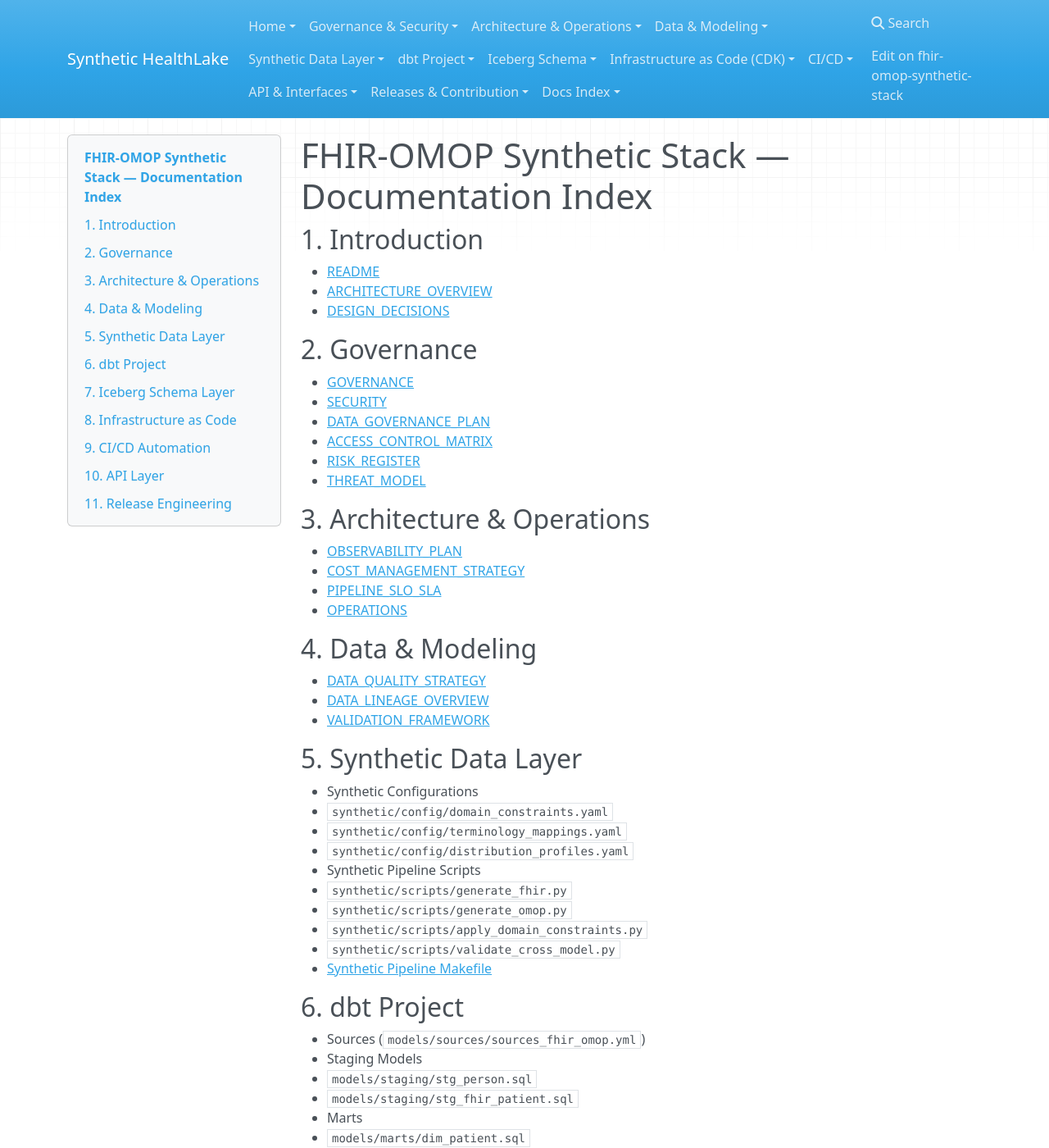
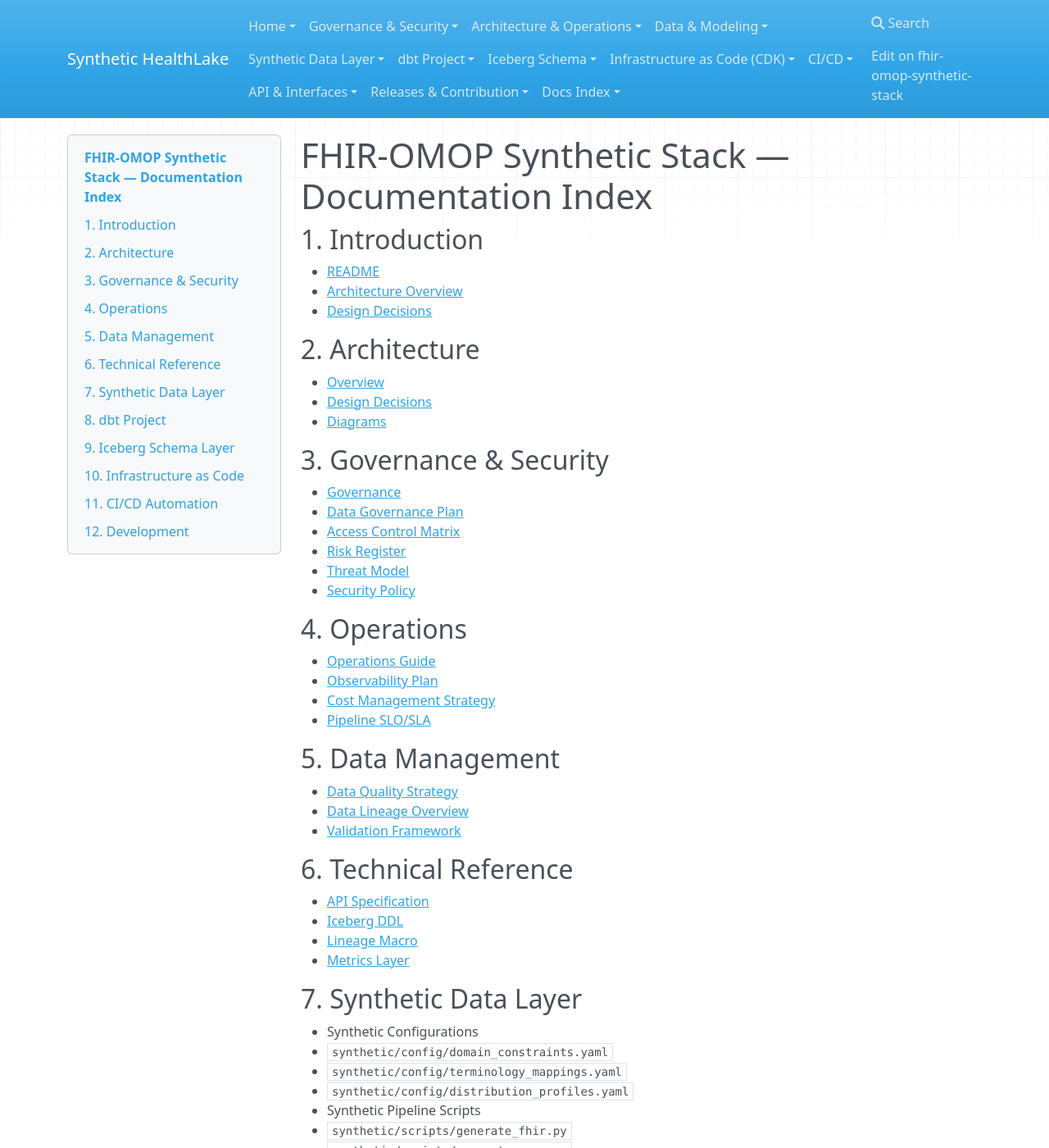
Before and after one commit to robandrewford/synthetic-healthlake, an MkDocs documentation site: the page built from docs/index.md, in a window 1280 px wide and 1400 px high. Shown: the whole window at 82% size. Built offline with MkDocs 1.6.1, drawn with Linux system fonts in a browser that asks for light colours; nearby versions of some CDN libraries; some of the changed text lies outside the part shown.

```diff
--- a/docs/index.md
+++ b/docs/index.md
@@ -2,29 +2,40 @@
 
 ## 1. Introduction
 - [README](../README.md)
-- [ARCHITECTURE_OVERVIEW](ARCHITECTURE_OVERVIEW.md)
-- [DESIGN_DECISIONS](DESIGN_DECISIONS.md)
+- [Architecture Overview](architecture/overview.md)
+- [Design Decisions](architecture/design-decisions.md)
 
-## 2. Governance
-- [GOVERNANCE](GOVERNANCE.md)
-- [SECURITY](SECURITY.md)
-- [DATA_GOVERNANCE_PLAN](DATA_GOVERNANCE_PLAN.md)
-- [ACCESS_CONTROL_MATRIX](ACCESS_CONTROL_MATRIX.md)
-- [RISK_REGISTER](RISK_REGISTER.md)
-- [THREAT_MODEL](THREAT_MODEL.md)
+## 2. Architecture
+- [Overview](architecture/overview.md)
+- [Design Decisions](architecture/design-decisions.md)
+- [Diagrams](diagrams/)
 
-## 3. Architecture & Operations
-- [OBSERVABILITY_PLAN](OBSERVABILITY_PLAN.md)
-- [COST_MANAGEMENT_STRATEGY](COST_MANAGEMENT_STRATEGY.md)
-- [PIPELINE_SLO_SLA](PIPELINE_SLO_SLA.md)
-- [OPERATIONS](OPERATIONS.md)
+## 3. Governance & Security
+- [Governance](governance/governance.md)
+- [Data Governance Plan](governance/data-governance-plan.md)
+- [Access Control Matrix](governance/access-control-matrix.md)
+- [Risk Register](governance/risk-register.md)
+- [Threat Model](governance/threat-model.md)
+- [Security Policy](security/security.md)
 
-## 4. Data & Modeling
-- [DATA_QUALITY_STRATEGY](DATA_QUALITY_STRATEGY.md)
-- [DATA_LINEAGE_OVERVIEW](DATA_LINEAGE_OVERVIEW.md)
-- [VALIDATION_FRAMEWORK](VALIDATION_FRAMEWORK.md)
+## 4. Operations
+- [Operations Guide](operations/operations.md)
+- [Observability Plan](operations/observability-plan.md)
+- [Cost Management Strategy](operations/cost-management-strategy.md)
+- [Pipeline SLO/SLA](operations/pipeline-slo-sla.md)
 
-## 5. Synthetic Data Layer
+## 5. Data Management
+- [Data Quality Strategy](data/data-quality-strategy.md)
+- [Data Lineage Overview](data/data-lineage-overview.md)
+- [Validation Framework](data/validation-framework.md)
+
+## 6. Technical Reference
+- [API Specification](reference/api-specification.md)
+- [Iceberg DDL](reference/iceberg-ddl.md)
+- [Lineage Macro](reference/lineage-macro.md)
+- [Metrics Layer](reference/metrics-layer.md)
+
+## 7. Synthetic Data Layer
 - Synthetic Configurations
   - `synthetic/config/domain_constraints.yaml`
   - `synthetic/config/terminology_mappings.yaml`
@@ -58,24 +69,21 @@
   - `iceberg-ddl/measurement_iceberg.sql`
   - `iceberg-ddl/fhir_encounter_flat_iceberg.sql`
 
-## 8. Infrastructure as Code
+## 10. Infrastructure as Code
 - CDK Project
   - `cdk/bin/app.ts`
   - `cdk/lib/fhir-omop-stack.ts`
   - `cdk/tsconfig.json`
   - `cdk/package.json`
 
-## 9. CI/CD Automation
+## 11. CI/CD Automation
 - GitHub Actions Workflows
   - `.github/workflows/cdk-deploy.yml`
   - `.github/workflows/dbt-tests.yml`
   - `.github/workflows/synthetic-smoke.yml`
 
-## 10. API Layer
-- [API_SPECIFICATION](API_SPECIFICATION.md)
-
-## 11. Release Engineering
-- [RELEASE](RELEASE.md)
-- [CHANGELOG](CHANGELOG.md)
-- [CODING_STANDARDS](CODING_STANDARDS.md)
-- [CONTRIBUTING](CONTRIBUTING.md)
+## 12. Development
+- [Contributing](development/contributing.md)
+- [Coding Standards](development/coding-standards.md)
+- [Release Process](development/release.md)
+- [Changelog](development/changelog.md)
--- /dev/null
+++ b/main.py
@@ -0,0 +1,6 @@
+def main():
+    print("Hello from synthetic-healthlake!")
+
+
+if __name__ == "__main__":
+    main()
```
Also changed, not shown: other parts of docs/index.md (+2 -2 lines), pyproject.toml (added, +10 -0 lines), synthetic/docs/synthetic-data-pipeline.md (renamed from docs/synthetic-data-pipeline.md, +26 -4 lines), docs/.claude/settings.local.json (added), docs/reference/iceberg-ddl.md (renamed from docs/iceberg-ddl.md), docs/reference/lineage-macro.md (renamed from docs/lineage-macro.md), docs/reference/metrics-layer.md (renamed from docs/metrics-layer.md), 2 other files.
